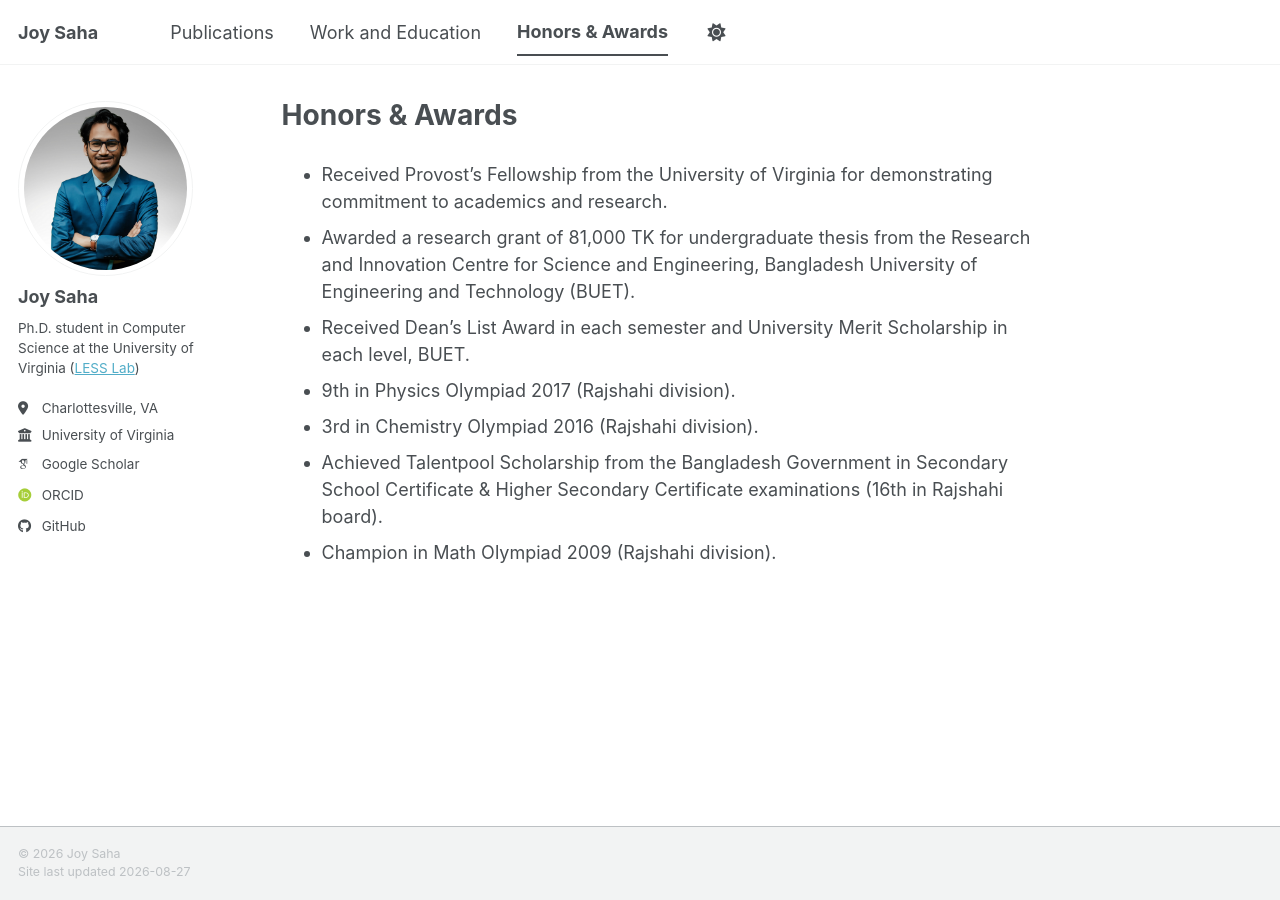
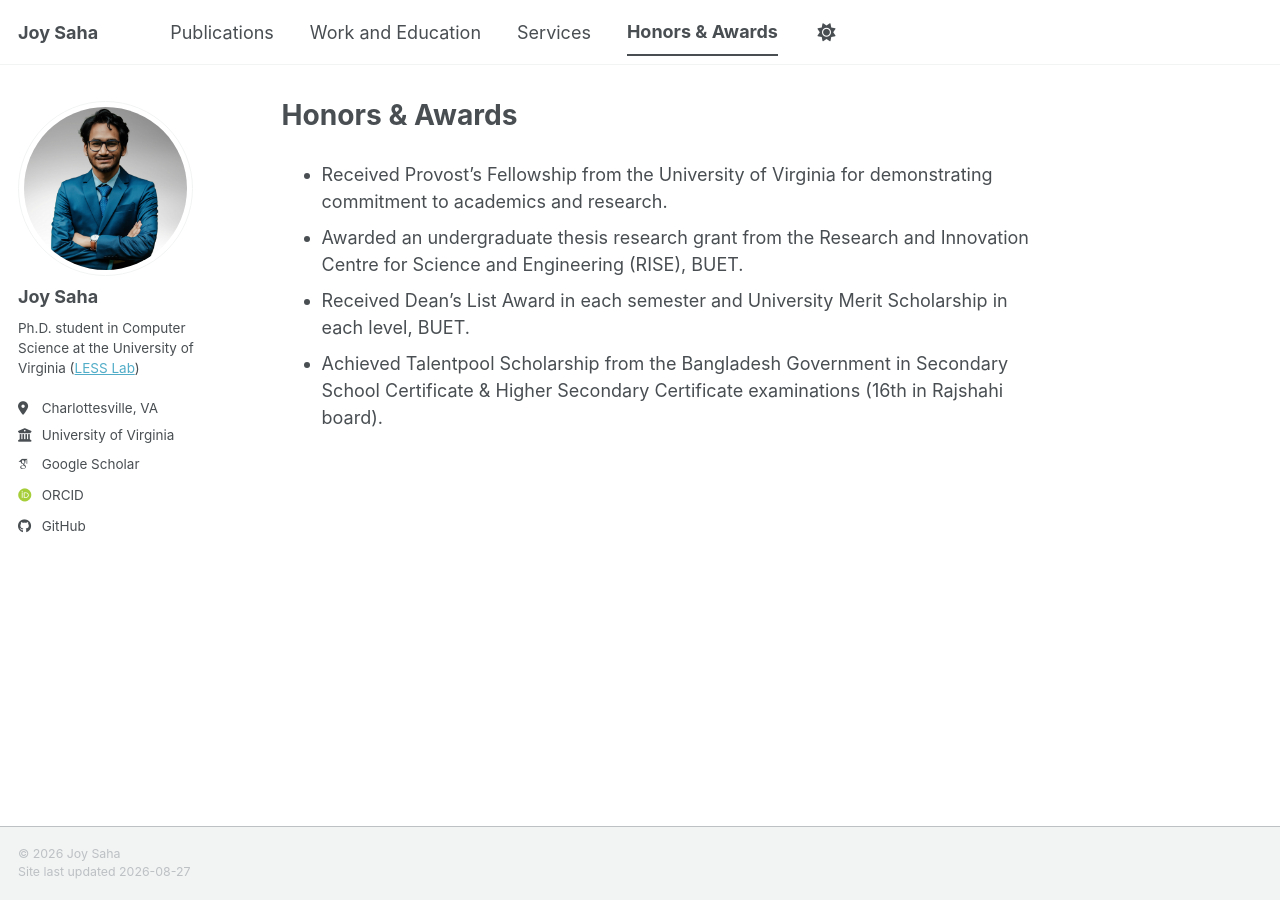
Before and after one commit to j-saha/j-saha.github.io, a Jekyll site: the page built from _pages/honors-awards.md, in a window 1280 px wide. Built offline with Jekyll 4.4.1, drawn with Linux system fonts in a browser that asks for light colours; some web fonts are replaced; a script bundle is joined from its source files by our own code; library files that are not in the unit come from our copies.

Commit message:
Add Services page, update news and honors
- Add /services/ page listing ASE 2026 artifact reviewing and
  Compilers TA, placed before Honors & Awards in the header nav
- Add news entries for Provost's Fellowship, Ph.D. start, and the
  SCAM 2024 paper acceptance
- Drop olympiad entries and shorten the RISE grant line in honors
- Point the Fault in our Stars links at IEEE Xplore instead of arXiv

Co-Authored-By: Claude Opus 5 <noreply@anthropic.com>

```diff
--- a/_data/navigation.yml
+++ b/_data/navigation.yml
@@ -11,5 +11,8 @@ main:
   - title: "Work and Education"
     url: /work-and-education/
 
+  - title: "Services"
+    url: /services/
+
   - title: "Honors & Awards"
     url: /honors-awards/
--- a/_pages/honors-awards.md
+++ b/_pages/honors-awards.md
@@ -5,9 +5,6 @@ author_profile: true
 ---
 
 * Received Provost's Fellowship from the University of Virginia for demonstrating commitment to academics and research.
-* Awarded a research grant of 81,000 TK for undergraduate thesis from the Research and Innovation Centre for Science and Engineering, Bangladesh University of Engineering and Technology (BUET).
+* Awarded an undergraduate thesis research grant from the Research and Innovation Centre for Science and Engineering (RISE), BUET.
 * Received Dean's List Award in each semester and University Merit Scholarship in each level, BUET.
-* 9th in Physics Olympiad 2017 (Rajshahi division).
-* 3rd in Chemistry Olympiad 2016 (Rajshahi division).
 * Achieved Talentpool Scholarship from the Bangladesh Government in Secondary School Certificate & Higher Secondary Certificate examinations (16th in Rajshahi board).
-* Champion in Math Olympiad 2009 (Rajshahi division).
```
Also changed, not shown: _pages/about.md (+3 -0 lines), _pages/services.md (added, +14 -0 lines), _publications/2024-04-15-fault-in-our-stars.md (+2 -2 lines).
